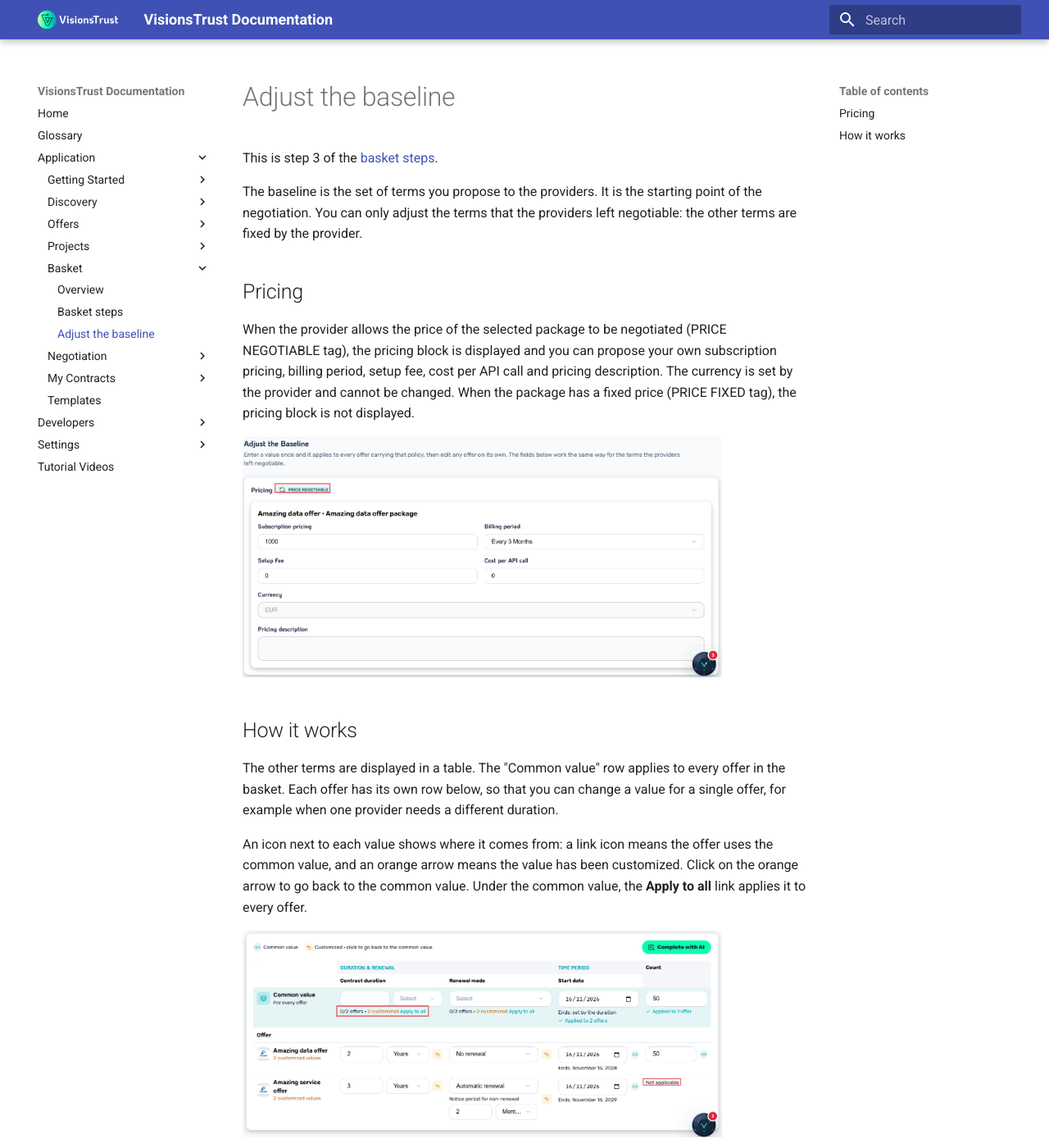
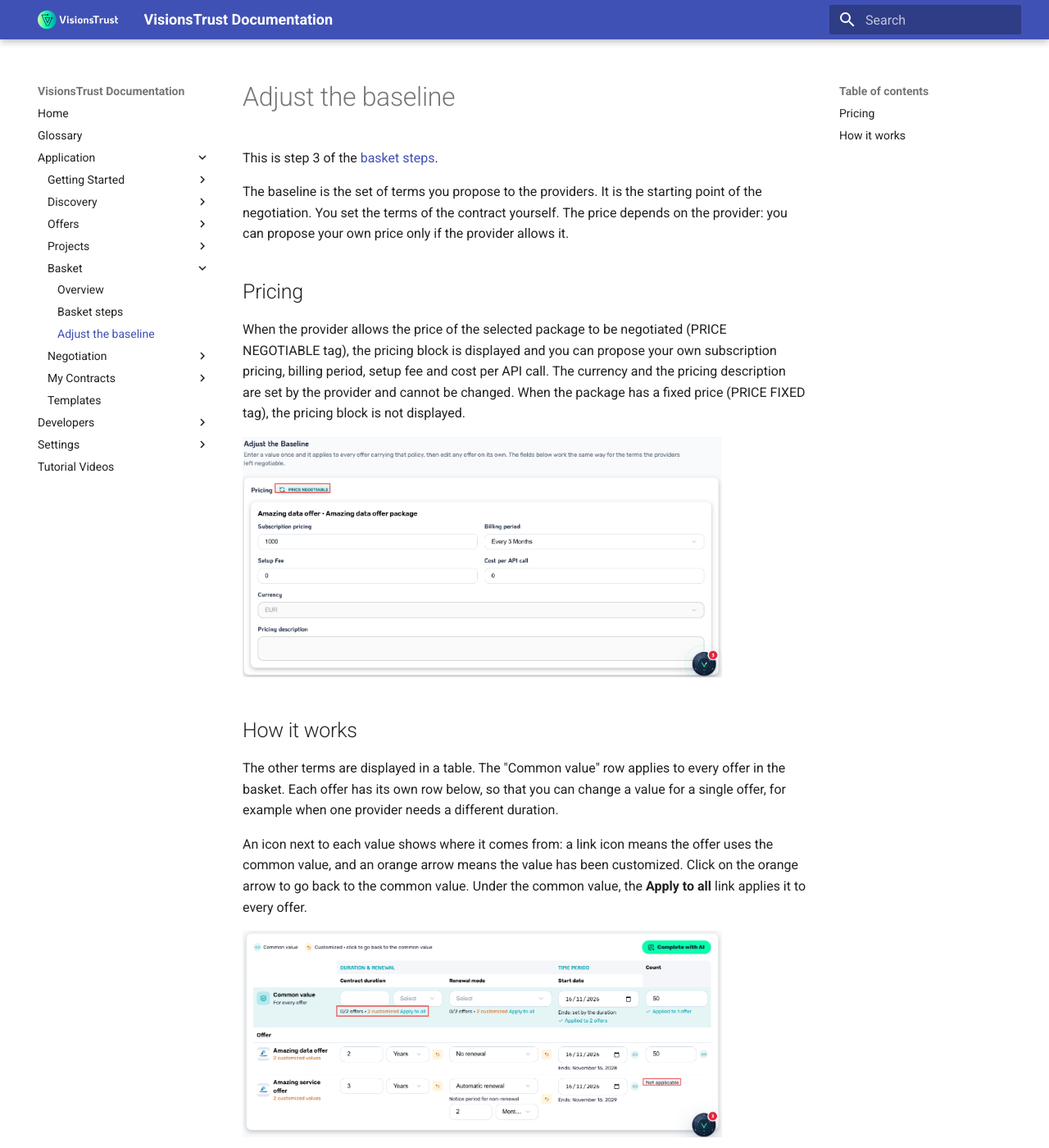
Before and after one commit to VisionsOfficial/visionstrust-docs, an MkDocs documentation site: the page built from docs/application/basket/adjusting-the-baseline.md, in a window 1280 px wide and 1400 px high. Shown: the whole window at 82% size. Built offline with MkDocs 1.6.1 and Material for MkDocs 9.7.7, drawn with Linux system fonts in a browser that asks for light colours; some of the changed text lies outside the part shown.

Commit message:
docs: clarify which baseline terms the orchestrator sets

```diff
--- a/docs/application/basket/adjusting-the-baseline.md
+++ b/docs/application/basket/adjusting-the-baseline.md
@@ -2,11 +2,11 @@
 
 This is step 3 of the [basket steps](./basket-steps.md).
 
-The baseline is the set of terms you propose to the providers. It is the starting point of the negotiation. You can only adjust the terms that the providers left negotiable: the other terms are fixed by the provider.
+The baseline is the set of terms you propose to the providers. It is the starting point of the negotiation. You set the terms of the contract yourself. The price depends on the provider: you can propose your own price only if the provider allows it.
 
 ## Pricing
 
-When the provider allows the price of the selected package to be negotiated (PRICE NEGOTIABLE tag), the pricing block is displayed and you can propose your own subscription pricing, billing period, setup fee, cost per API call and pricing description. The currency is set by the provider and cannot be changed. When the package has a fixed price (PRICE FIXED tag), the pricing block is not displayed.
+When the provider allows the price of the selected package to be negotiated (PRICE NEGOTIABLE tag), the pricing block is displayed and you can propose your own subscription pricing, billing period, setup fee and cost per API call. The currency and the pricing description are set by the provider and cannot be changed. When the package has a fixed price (PRICE FIXED tag), the pricing block is not displayed.
 
 <p><img src="../../images/basket-baseline-pricing.png" alt="Pricing" width="85%"></p>
 
@@ -18,7 +18,7 @@ An icon next to each value shows where it comes from: a link icon means the offe
 
 <p><img src="../../images/basket-baseline.png" alt="Adjust the baseline" width="85%"></p>
 
-The terms you can adjust are:
+You always set these terms:
 
 - **Contract duration**: a number and a unit, such as 2 years.
 - **Renewal mode**: "No renewal" or "Automatic renewal". With automatic renewal, you also enter a notice period for non-renewal, which sets how long before the end of the contract a party must give notice if it does not want to renew.
```
